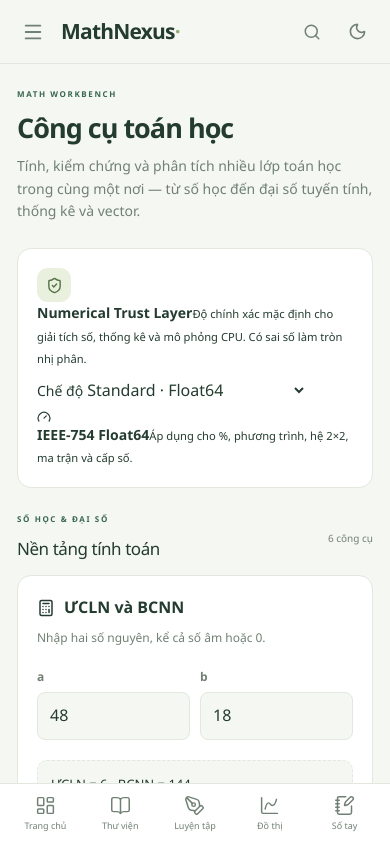
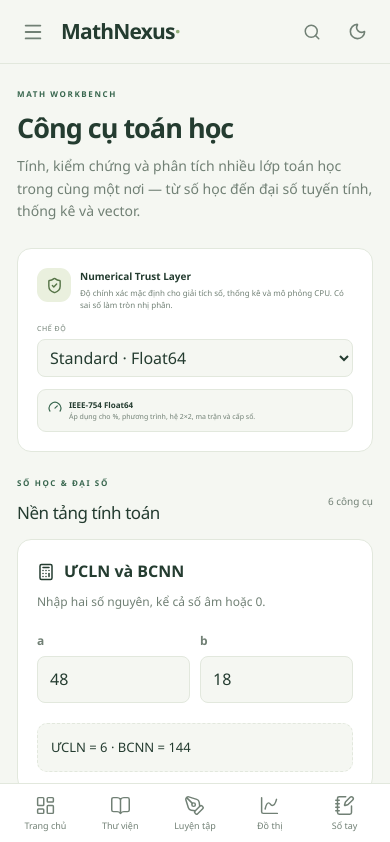
Before and after one commit to koko999-tien/mathnexus, a React (Vite) app: page /tools in a window 390 px wide. Shown: the top 842 px of the page. Built offline with nearby package versions, Linux system fonts and the light colour scheme.

Commit message:
Style Numerical Trust Layer and precision provenance

```diff
--- a/src/index.css
+++ b/src/index.css
@@ -1151,3 +1151,42 @@ svg { flex-shrink: 0; }
 .exploration-privacy-note { margin:12px 0 0; padding-top:10px; border-top:1px solid var(--color-line); color:var(--color-muted); font-size:8px; line-height:1.55; }
 @media (max-width:780px){ .exploration-summary-grid{grid-template-columns:repeat(2,minmax(0,1fr));} }
 @media (max-width:520px){ .exploration-summary-grid,.exploration-dimensions{grid-template-columns:1fr;} }
+
+
+/* Numerical Trust Layer */
+.precision-control { display:grid; grid-template-columns:minmax(0,1.35fr) auto minmax(220px,.8fr); align-items:center; gap:12px; margin-bottom:18px; }
+.precision-control-copy { display:flex; align-items:flex-start; gap:9px; min-width:0; }
+.precision-control-copy strong { display:block; font-size:10px; }
+.precision-control-copy small { display:block; margin-top:3px; color:var(--color-muted); font-size:8px; line-height:1.5; }
+.precision-mode-field { display:flex; flex-direction:column; gap:4px; min-width:180px; color:var(--color-muted); font-size:7px; text-transform:uppercase; letter-spacing:.55px; }
+.precision-mode-field select { min-height:36px; padding:6px 28px 6px 8px; border:1px solid var(--color-line); border-radius:8px; background:var(--color-bg); color:var(--color-ink); font:inherit; font-size:9px; text-transform:none; letter-spacing:0; }
+.precision-policy-meta { display:flex; align-items:flex-start; gap:7px; min-width:0; padding:9px 10px; border:1px solid var(--color-line); border-radius:9px; background:var(--color-bg); }
+.precision-policy-meta > svg { flex-shrink:0; margin-top:1px; color:var(--color-accent); }
+.precision-policy-meta strong { display:block; font-size:8px; line-height:1.4; overflow-wrap:anywhere; }
+.precision-policy-meta small { display:block; margin-top:2px; color:var(--color-muted); font-size:7px; line-height:1.45; }
+
+.precision-result-tag { display:inline-flex; align-items:center; width:max-content; max-width:100%; margin-top:8px; padding:4px 6px; border:1px solid var(--color-line); border-radius:999px; color:var(--color-muted); background:var(--color-bg); font-size:6.5px; font-weight:700; letter-spacing:.4px; text-transform:uppercase; }
+.precision-result-tag.highPrecision { background:#edf4e4; border-color:#dbe8ce; color:#557146; }
+
+.precision-badge { display:inline-flex; align-items:center; gap:5px; width:max-content; max-width:100%; min-height:29px; padding:5px 8px; border:1px solid var(--color-line); border-radius:999px; background:var(--color-panel); color:var(--color-muted); font-size:7.5px; line-height:1.3; }
+.precision-badge svg { flex-shrink:0; }
+.precision-badge.visual { color:#6b7789; }
+.precision-badge.standard { color:#4d6f92; border-color:#d7e3ef; background:#eaf1f8; }
+.precision-badge.highPrecision { color:#557146; border-color:#dbe8ce; background:#edf4e4; }
+.precision-badge.compact { min-height:28px; padding:5px 7px; font-size:7px; }
+
+.precision-page-disclosure { display:flex; align-items:center; flex-wrap:wrap; gap:8px; margin:-4px 0 15px; }
+.precision-page-disclosure > span:last-child { color:var(--color-muted); font-size:8px; line-height:1.5; }
+
+.dark .precision-result-tag.highPrecision,.dark .precision-badge.highPrecision { background:#2c402a; color:#bdd7a6; border-color:#3f583a; }
+.dark .precision-badge.standard { background:#293a4a; color:#b4cee7; border-color:#3d5367; }
+
+@media (max-width:900px){
+  .precision-control{grid-template-columns:1fr 1fr;}
+  .precision-policy-meta{grid-column:1 / -1;}
+}
+@media (max-width:620px){
+  .precision-control{grid-template-columns:1fr;}
+  .precision-mode-field{min-width:0;}
+  .precision-policy-meta{grid-column:auto;}
+}
```
